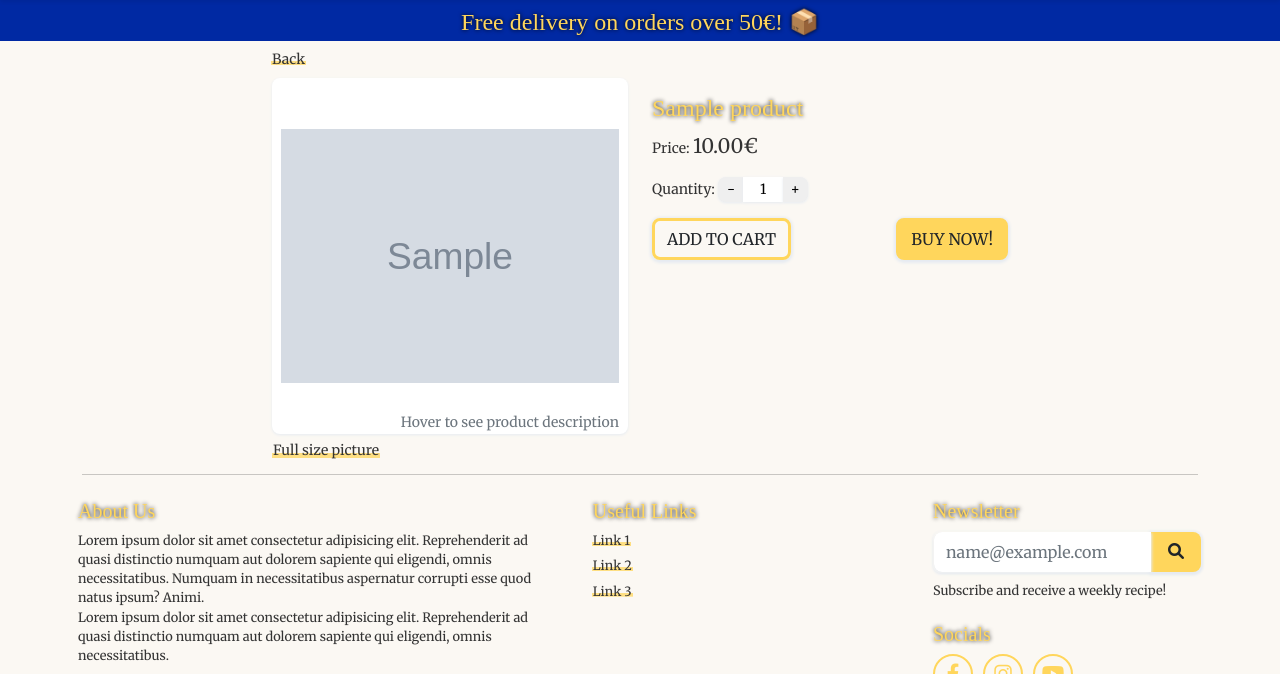
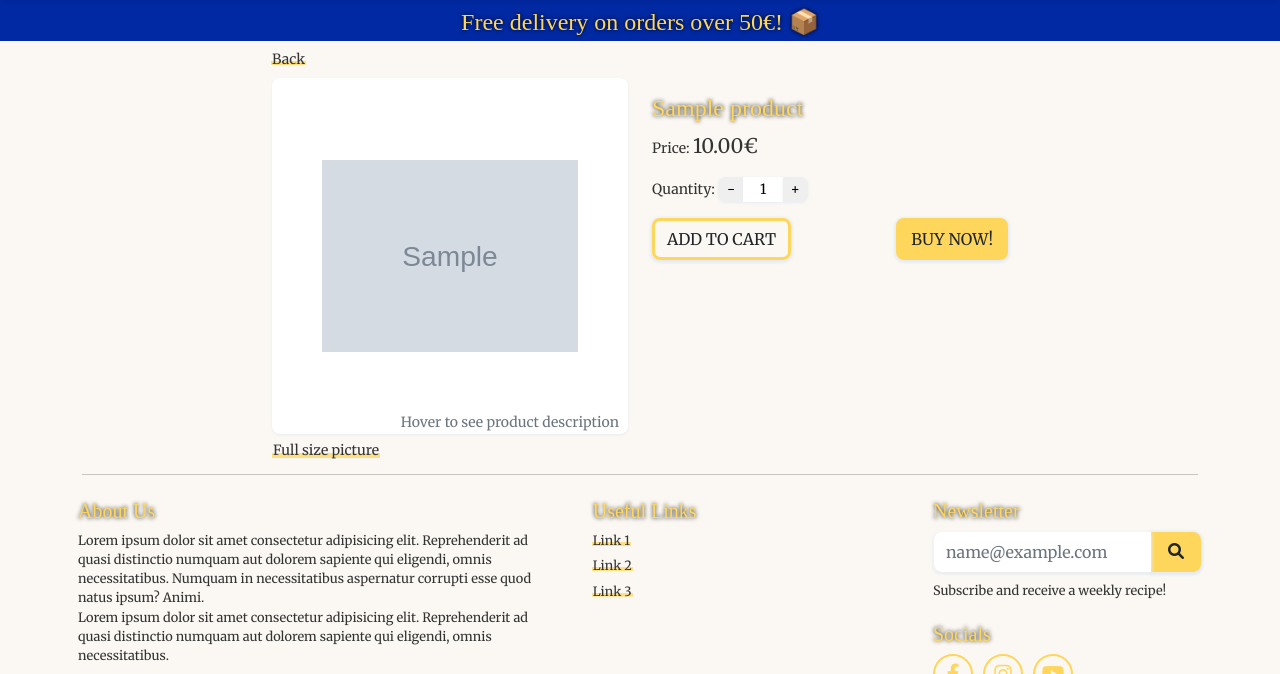
Before and after one commit to LuciusVH/the_pastry_box, a Django app: page /products/1/ in a window 1280 px wide. Shown: the part 103-777 px from the top of the page. Run offline with Django 4.2, Linux system fonts and the light colour scheme; tables that the repository leaves empty hold one stand-in row (values such as "Sample post"); grey boxes marked "Sample" are stand-in pictures; parts of the project's set-up code (start-up, migrations or seed data) failed here and were passed over; some libraries are stand-ins or nearby versions; some web fonts are replaced.

Commit message:
fixed issue with portrait product picture

```diff
--- a/products/templates/products/product_detail.html
+++ b/products/templates/products/product_detail.html
@@ -14,7 +14,7 @@
   </div>
   <div class="row justify-content-center">
     <div class="col-12 col-md-6 col-lg-4">
-      <div class="card-image-wrapper d-flex align-items-center mb-3 mb-xl-4 border">
+      <div class="card-image-wrapper d-flex justify-content-center align-items-center mb-3 mb-xl-4 border">
         <!-- Product image, link to be opened in a new tab -->
         {% if product.image %}
         <a href="{{ product.image.url }}" target="_blank">
--- a/products/templates/products/products.html
+++ b/products/templates/products/products.html
@@ -53,7 +53,7 @@
         {% for product in products %}
         <div class="col-sm-6 col-md-6 col-lg-4 col-xl-3">
           <div class="card h-100 shadow-sm border">
-            <div class="d-flex align-items-center card-image-wrapper">
+            <div class="d-flex justify-content-center align-items-center card-image-wrapper">
               {% if product.image %}
               <a href="{% url 'product_detail' product.id %}">
                 <img class="card-img-top img-fluid p-2" src="{{ product.image.url }}" alt="{{ product.name }}">
--- a/static/css/base.css
+++ b/static/css/base.css
@@ -404,6 +404,10 @@ ul[aria-labelledby="dropdown-products"] a {
   position: relative;
 }
 
+.img-fluid {
+  max-height: 13rem;
+}
+
 .desktop-description-container {
   overflow: hidden;
   position: absolute;
```
